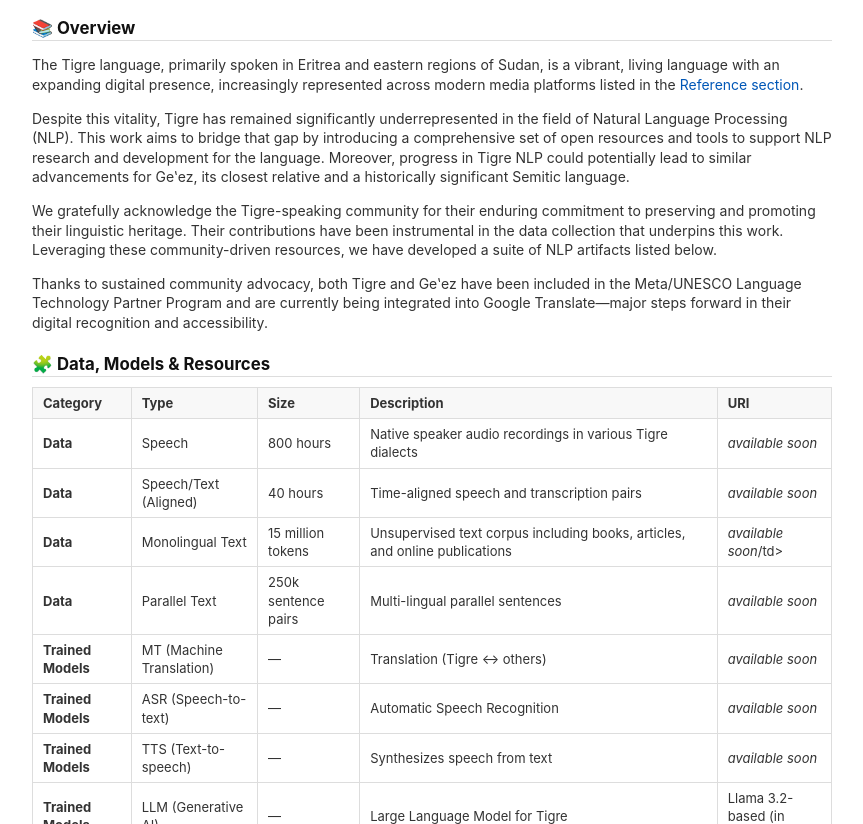
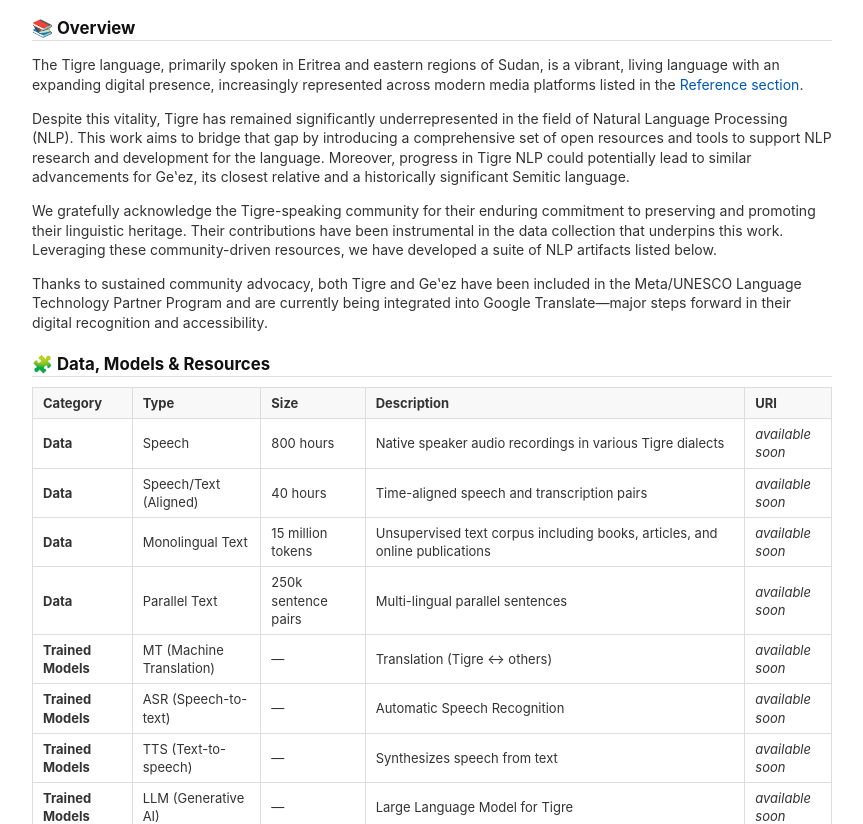
Before and after one commit to beshir-a-Ibrahim/BeitTigreAI, a plain HTML site: page index.html in a window 1280 px wide. Shown: the part 128-952 px from the top of the page, without its empty margins (208-1071 px from the left). Drawn offline with Linux system fonts and the light colour scheme.

Commit message:
Update index.html

```diff
--- a/index.html
+++ b/index.html
@@ -160,7 +160,7 @@ Thanks to sustained community advocacy, both Tigre and Geʽez have been included
         <td>Monolingual Text</td>
         <td>15 million tokens</td>
         <td>Unsupervised text corpus including books, articles, and online publications</td>
-        <td><em>available soon</em>/td>
+        <td><em>available soon</em></td>
       </tr>
       <tr>
         <td><strong>Data</strong></td>
@@ -203,7 +203,7 @@ Thanks to sustained community advocacy, both Tigre and Geʽez have been included
         <td>LLM (Generative AI)</td>
         <td>—</td>
         <td>Large Language Model for Tigre</td>
-        <td>Llama 3.2-based (in progress)</td>
+        <td><em>available soon</em></td>
       </tr>
 
       <!-- Other Resources -->
```
